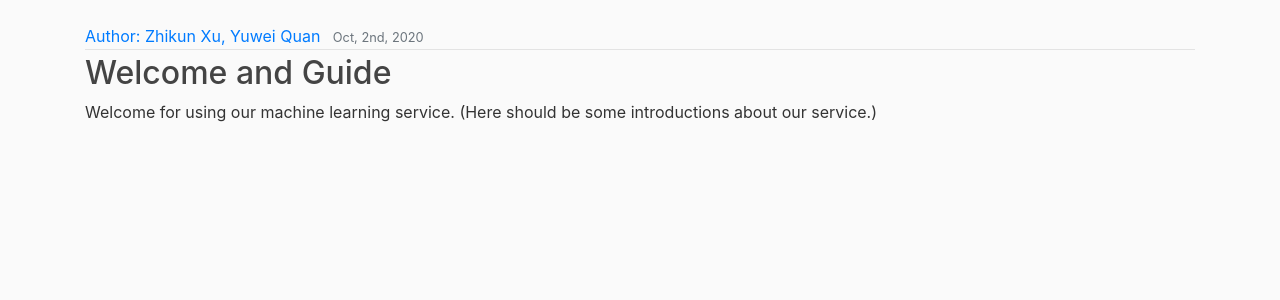
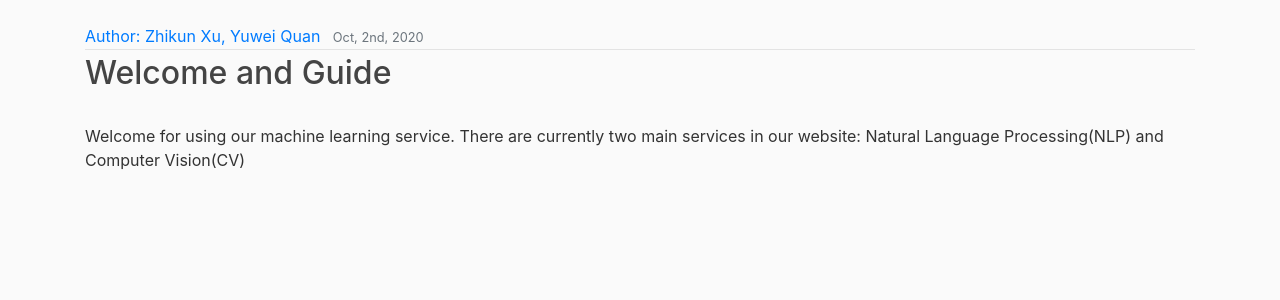
Before and after one commit to Jerrrrykun/cloud_computing_project, a Flask app: page / in a window 1280 px wide. Shown: the part 56-356 px from the top of the page. Run offline with Flask 2, Linux system fonts and the light colour scheme; some libraries are stand-ins or nearby versions.

Commit message:
Add files via upload

```diff
--- a/CloudComputingFrontend/templates/hello.html
+++ b/CloudComputingFrontend/templates/hello.html
@@ -10,7 +10,9 @@
       <small class="text-muted">Oct, 2nd, 2020</small>
     </div>
     <h2><a class="article-title">Welcome and Guide</a></h2>
-    <p class="article-content">Welcome for using our machine learning service. (Here should be some introductions about our service.)</p>
+    <p class="article-content">
+      Welcome for using our machine learning service. There are currently two main services in our website: Natural Language Processing(NLP) and Computer Vision(CV)
+    </p>
   </div>
 
 {% endblock content%}
```
Also changed, not shown: CloudComputingFrontend/templates/fbp.html (+0 -14 lines).
